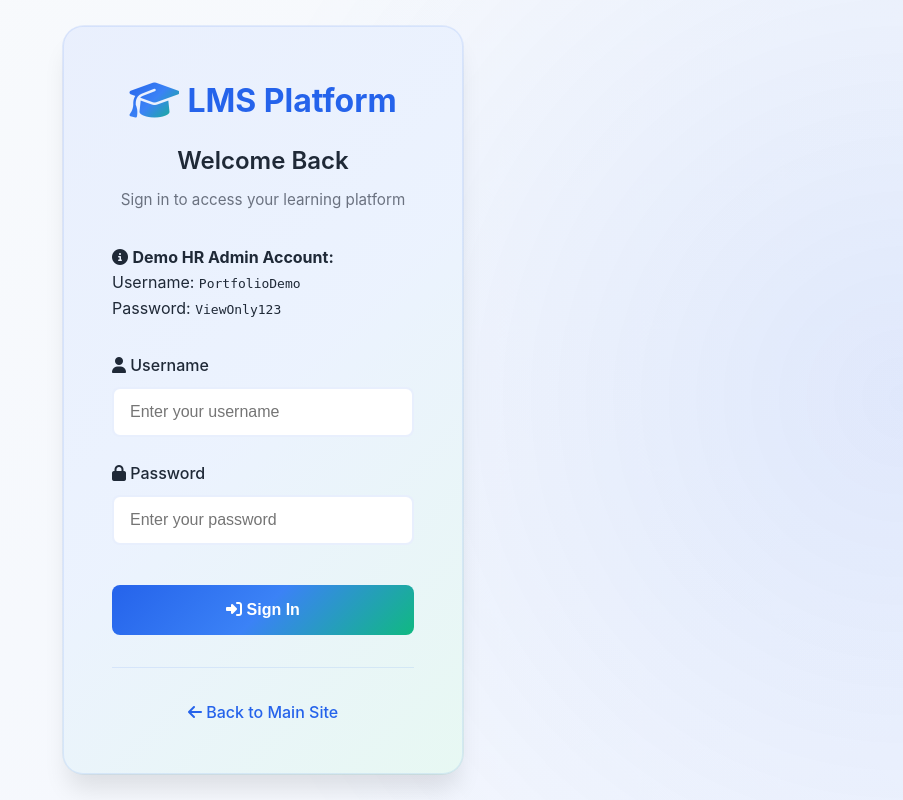
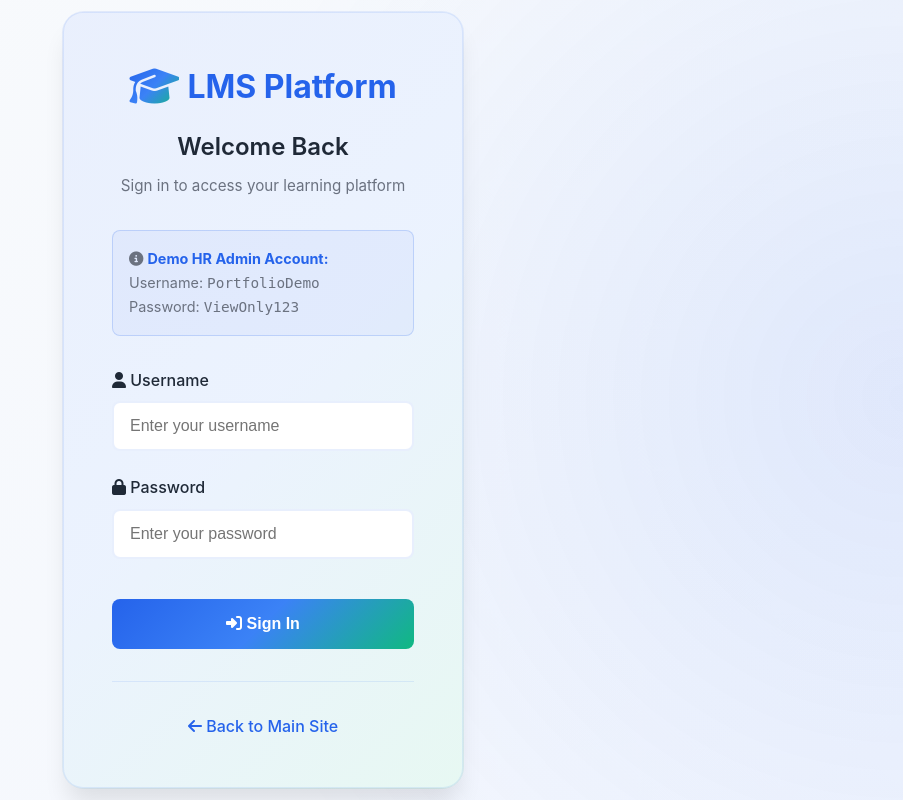
Before and after one commit to pie1011/lms-python, a Django app: page /admin/login/ in a window 1280 px wide. Shown: the whole page, without its empty margins (377-1280 px from the left). Run offline with Django 5.2, Linux system fonts and the light colour scheme.

Commit message:
update hr login demo style

```diff
--- a/lms_platform/templates/admin/login.html
+++ b/lms_platform/templates/admin/login.html
@@ -92,6 +92,19 @@
 
         .login-form {
             margin-top: 2rem;
+        }
+        .demo-info {
+            background: rgba(37, 99, 235, 0.05);
+            border: 1px solid rgba(37, 99, 235, 0.2);
+            border-radius: 8px;
+            padding: 1rem;
+            margin-bottom: 1.5rem;
+            font-size: 0.9rem;
+            color: var(--neutral-gray);
+        }
+
+        .demo-info strong {
+            color: var(--primary-blue);
         }
 
         .form-group {
```
